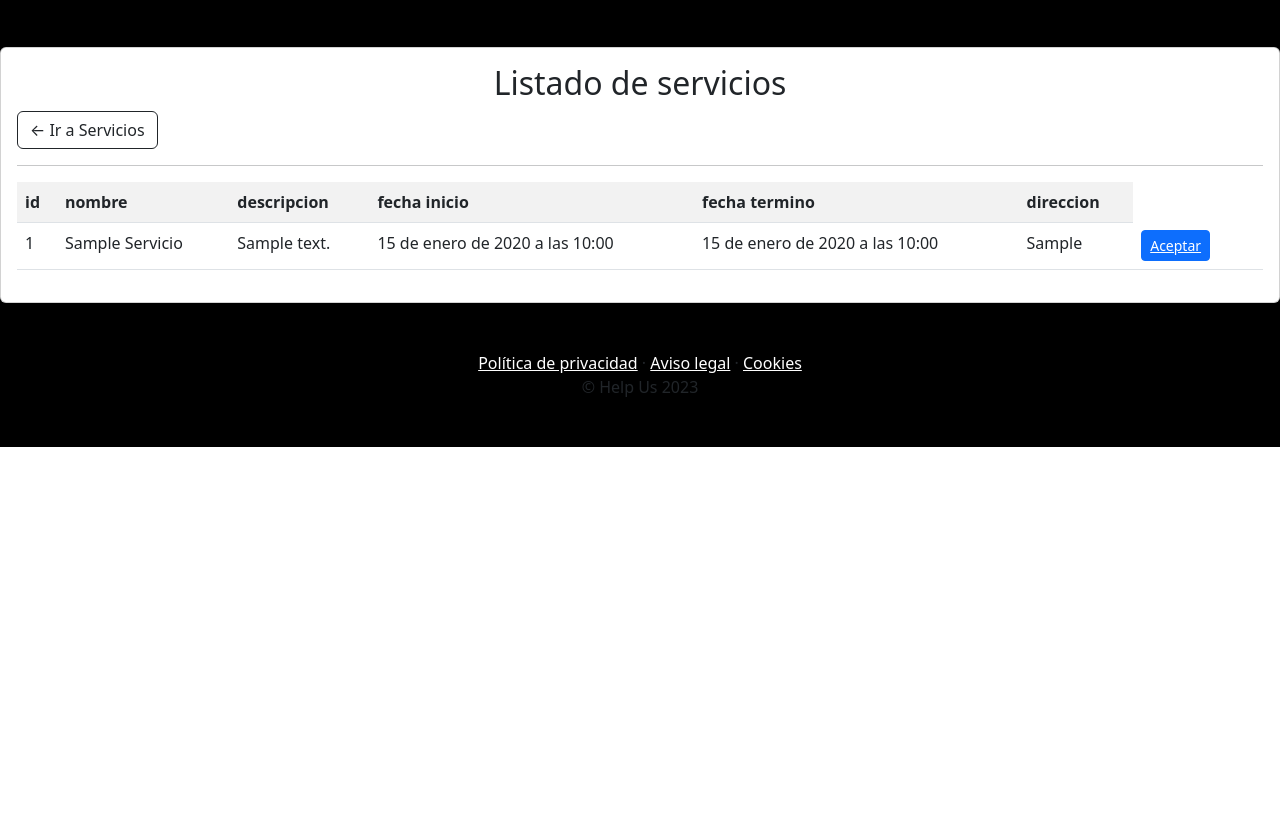
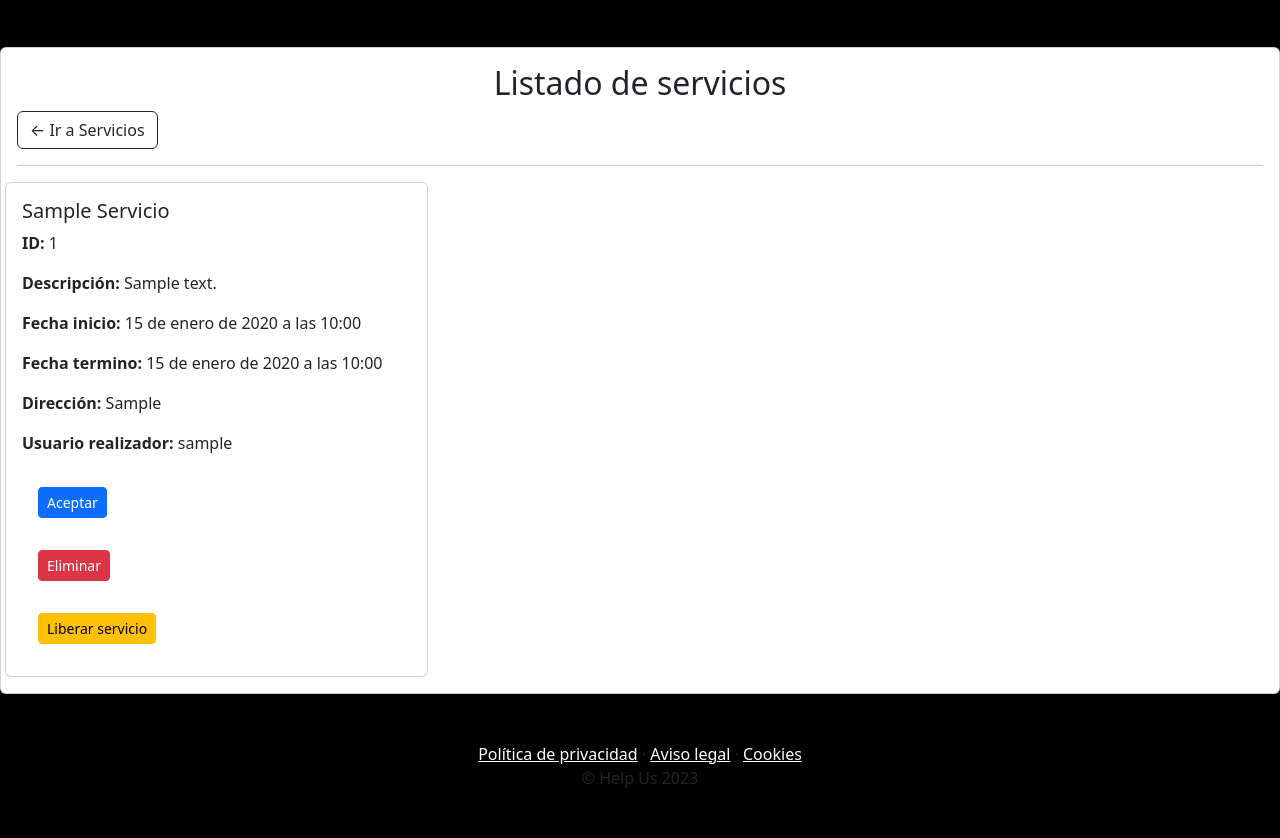
Before and after one commit to sebarm/helpus, a Django app: page / in a window 1280 px wide. Shown: the part 1683-2521 px from the top of the page. Before the commit the page ends 2130 px from the top, so only its background shows below. Run offline with Django 4.2, Linux system fonts and the light colour scheme; tables that the repository leaves empty hold one stand-in row (values such as "Sample post"); some libraries are stand-ins or nearby versions.

Commit message:
aceptar. eliminar y liberar pedidos ok

```diff
--- a/principal/models.py
+++ b/principal/models.py
@@ -23,6 +23,9 @@ class Servicio(models.Model):
     direccion = models.CharField(max_length=200, validators=[MaxLengthValidator(200)])
     fecha_inicio = models.DateTimeField(null=True, blank=True)
     fecha_termino = models.DateTimeField(null=True, blank=True)
+    usuario_realizador = models.ForeignKey(User, on_delete=models.SET_NULL, null=True, blank=True)
+
+
 
     def __str__(self):
         return self.nombre
@@ -65,6 +68,7 @@ class Usuario(models.Model):
     email = models.EmailField()
     direccion = models.CharField(max_length=200, validators=[MinLengthValidator(5)])
     fecha_nac = models.DateTimeField()
+    servicio_asignado = models.ForeignKey(Servicio, on_delete=models.SET_NULL, null=True, blank=True)
     telefono = models.CharField(
         max_length=200,validators=[RegexValidator(r'^\+?1?\d{9,15}$')])
     puntuacion = models.IntegerField(
--- a/principal/templates/front/home.html
+++ b/principal/templates/front/home.html
@@ -1,4 +1,6 @@
 {% extends 'main.html'%} {% load static %}
+{% load crispy_forms_tags %}
+
 {% block contenido %}
 
 
@@ -78,32 +80,38 @@
             <h2 class="text-center">Listado de servicios</h2>
             <a  class="btn btn-outline-dark" href="{% url 'home' %}">&#x2190; Ir a Servicios</a>
                 <hr>
-            <table class="table table-striped table-hover table-responsive-sm">
-                <tr>
-                    <th>id</th>
-                    <th>nombre</th>
-                    <th>descripcion</th>
-                    <th>fecha inicio</th>
-                    <th>fecha termino</th>
-                    <th>direccion</th>
-                </tr>
-                {% for p in servicios %}
-                <tr>
-                    <td>{{ p.id | title }}</td>
-                    <td>{{ p.nombre | title }}</td>
-                    <td>{{ p.descripcion }}</td>
-                    <td>{{ p.fecha_inicio }}</td>
-                    <td>{{ p.fecha_termino }}</td>
-                    <td>{{ p.direccion }}</td>
-                    <td>
-                        <button class="btn btn-sm btn-primary"><a href="" style="color:white;">Aceptar</a></button>
-                    </td>
-                   <td>
-                   </td>
+                <div class="row">
+                  {% for p in servicios %}
+                  <div class="col-md-4">
+                      <div class="card">
+                          <div class="card-body">
+                              <h5 class="card-title">{{ p.nombre | title }}</h5>
+                              <p class="card-text"><strong>ID:</strong> {{ p.id }}</p>
+                              <p class="card-text"><strong>Descripción:</strong> {{ p.descripcion }}</p>
+                              <p class="card-text"><strong>Fecha inicio:</strong> {{ p.fecha_inicio }}</p>
+                              <p class="card-text"><strong>Fecha termino:</strong> {{ p.fecha_termino }}</p>
+                              <p class="card-text"><strong>Dirección:</strong> {{ p.direccion }}</p>
+                              <p class="card-text"><strong>Usuario realizador:</strong> {{ p.usuario_realizador }}</p>
+                              <form method="post" action="{% url 'guardar_servicio' %}">
+                                  {% csrf_token %}
+                                  <input type="hidden" name="servicio_id" value="{{ p.id }}">
+                                  <button type="submit" class="btn btn-sm btn-primary" style="color: white;">Aceptar</button>
+                              </form>
+                              <form method="post" action="{% url 'eliminar_servicio' p.id %}">
+                                  {% csrf_token %}
+                                  <button type="submit" class="btn btn-sm btn-danger" style="color: white;">Eliminar</button>
+                              </form>
 
-                </tr>
-                {% endfor %}
-            </table>
+                              <form method="post" action="{% url 'liberar_servicio' p.id %}">
+                                {% csrf_token %}
+                                <button type="submit" class="btn btn-sm btn-warning">Liberar servicio</button>
+                            </form>
+                          </div>
+                      </div>
+                  </div>
+                  {% endfor %}
+              </div>
+
         </div>
     </div>
 
--- a/principal/urls.py
+++ b/principal/urls.py
@@ -13,6 +13,9 @@ urlpatterns = [
   path('listar_servicios', views.listar_servicios, name="listar_servicios"),
   path('recovery', views.recovery, name="recovery"),
   path('changePassword', views.changePassword, name="changePassword"),
+   path('guardar_servicio/', views.guardar_servicio, name='guardar_servicio'),
+   path('eliminar_servicio/<int:servicio_id>/', views.eliminar_servicio, name='eliminar_servicio'),
+   path('liberar_servicio/<int:servicio_id>/', views.liberar_servicio, name='liberar_servicio'),
 ]
 
 urlpatterns += static(settings.MEDIA_URL, document_root=settings.MEDIA_ROOT)
--- a/principal/views.py
+++ b/principal/views.py
@@ -5,6 +5,7 @@ from django.contrib.auth import authenticate, login
 from django.contrib import messages
 from django.contrib.auth.decorators import permission_required
 from django.core.paginator import Paginator
+from django.contrib.auth.decorators import login_required
 # Create your views here.
 def home(request):
     servicios = Servicio.objects.all()
@@ -39,7 +40,7 @@ def registro(request):
             user = authenticate(username=formulario.cleaned_data["username"], password=formulario.cleaned_data["password1"])
             Usuario.objects.create(user=user, nombre=user.username, email= formulario.cleaned_data["email"], fecha_nac= formulario.cleaned_data["fecha_nac"], telefono= formulario.cleaned_data["telefono"], direccion= formulario.cleaned_data["direccion"], tipo= formulario.cleaned_data["tipo"], puntuacion= formulario.cleaned_data["puntuacion"], ap_paterno= formulario.cleaned_data["ap_paterno"], ap_materno= formulario.cleaned_data["ap_materno"]         )
             login(request, user)
-            messages.success(request, "Registro con éxito ahora puedes comprar en nuestra tienda")
+            messages.success(request, "Registro con éxito ahora puedes solicitar o tambien ofrecer servicios")
             return redirect(to="home")
         data["form"] = formulario
 
@@ -56,17 +57,59 @@ def agregar_servicio(request):
             formulario = ServicioForm(data=request.POST, files=request.FILES)
             if formulario.is_valid():
                 formulario.save()
-                messages.success(request, "Raza creada con éxito")
+                messages.success(request, "Servicio creado con éxito")
                 data["mensaje"] = "guardado"
             else:
                 data ["form"] = formulario
     return render(request, 'back/agregar_servicio.html', data);
 
+@login_required
 def listar_servicios(request):
-
     servicios = Servicio.objects.all()
 
     data = {
-        'servicios' : servicios
+        'servicios': servicios
     }
     return render(request, 'back/listar_servicios.html', data)
+
+@login_required
+def guardar_servicio(request):
+    if request.method == 'POST':
+        servicio_id = request.POST.get('servicio_id')
+        servicio = get_object_or_404(Servicio, id=servicio_id)
+        request.user.servicio_asignado = servicio
+        request.user.save()
+
+        servicio.usuario_realizador = request.user
+        servicio.save()
+
+        messages.success(request, "Servicio asignado correctamente.")
+        return redirect('home')
+    else:
+        return redirect('listar_servicios')
+
+@login_required
+def eliminar_servicio(request, servicio_id):
+    servicio = get_object_or_404(Servicio, id=servicio_id)
+
+    if request.method == 'POST':
+        # Eliminar el servicio
+        servicio.delete()
+        messages.success(request, "Servicio eliminado correctamente.")
+    else:
+        messages.error(request, "Error al eliminar el servicio.")
+
+    return redirect('home')
+
+@login_required
+def liberar_servicio(request, servicio_id):
+    servicio = get_object_or_404(Servicio, id=servicio_id)
+
+    if servicio.usuario_realizador == request.user:
+        servicio.usuario_realizador = None
+        servicio.save()
+        messages.success(request, "Servicio liberado correctamente.")
+    else:
+        messages.error(request, "No tienes permiso para liberar este servicio.")
+
+    return redirect('home')
```
Also changed, not shown: principal/migrations/0002_servicio_usuario_realizador_and_more.py (added).
